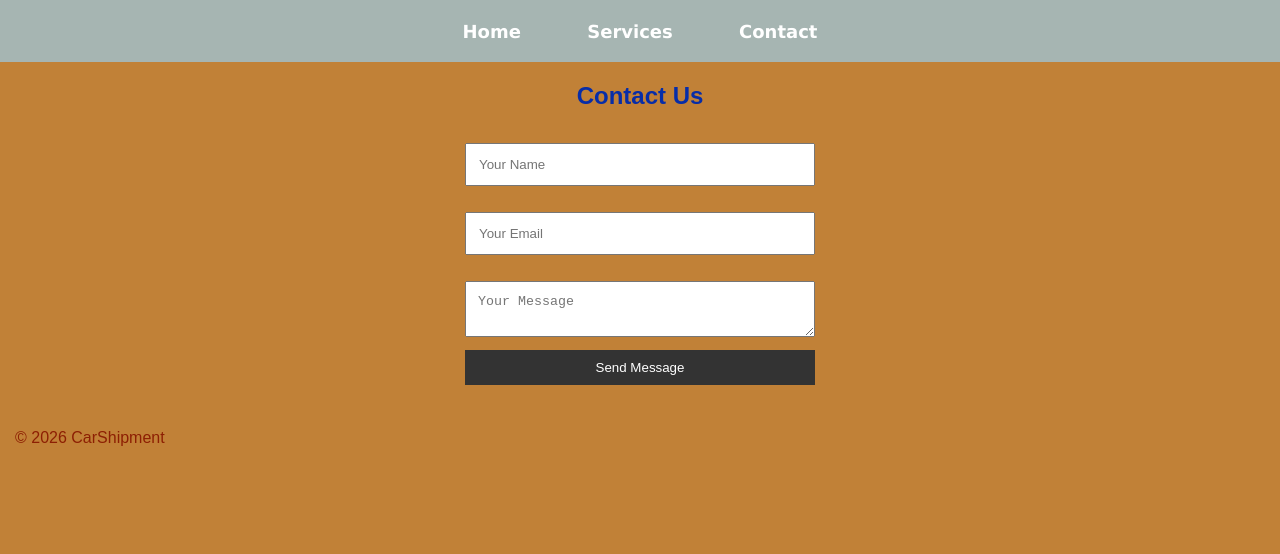
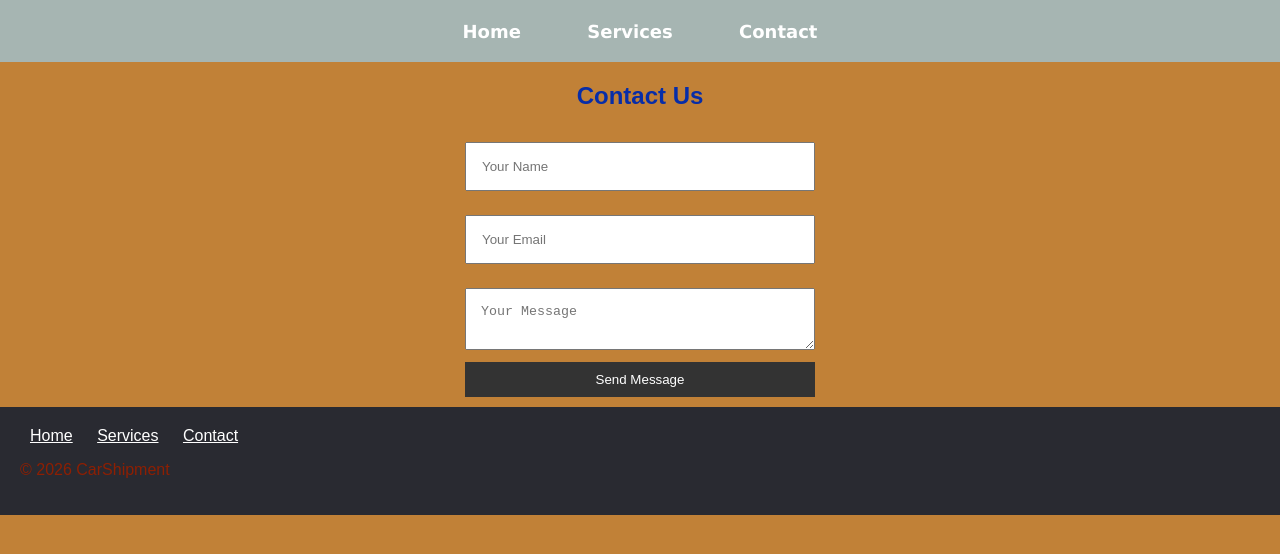
Before and after one commit to Joshua-dev559/my-website, a plain HTML site: page contact.html in a window 1280 px wide. Shown: the part 88-642 px from the top of the page. Drawn offline with Linux system fonts and the light colour scheme.

Commit message:
Made changes to index.html and style.css

```diff
--- a/contact.html
+++ b/contact.html
@@ -28,6 +28,9 @@
 </section>
 
 <footer>
+     <a href="index.html">Home</a>
+     <a href="services.html">Services</a>
+     <a href="contact.html">Contact</a>
     <p>&copy; 2026 CarShipment</p>
 </footer>
 
--- a/style.css
+++ b/style.css
@@ -82,8 +82,8 @@ header {
 
 .contact-form input,
 .contact-form textarea {
-    margin: 13px 0;
-    padding: 12px;
+    margin: 12px 0;
+    padding: 15px;
 }
 
 .contact-form button {
@@ -98,9 +98,19 @@ header {
     background: #4146cf;
 }
 
+footer a{
+    display:inline-flexbox;
+    color: white;
+    margin-bottom:10px;
+    margin-top: 25px;
+    padding: 10px;
+}
+
 footer {
     color: rgb(141, 31, 3);
     text-align: start;
-    margin: 13px 0;
-    padding: 15px;
+    margin-top:  10px;
+    margin-bottom: 10px;
+    padding: 20px;
+    background-color:rgb(41, 42, 49);
 }
```
Also changed, not shown: index.html (+3 -0 lines), services.html (+3 -0 lines).
